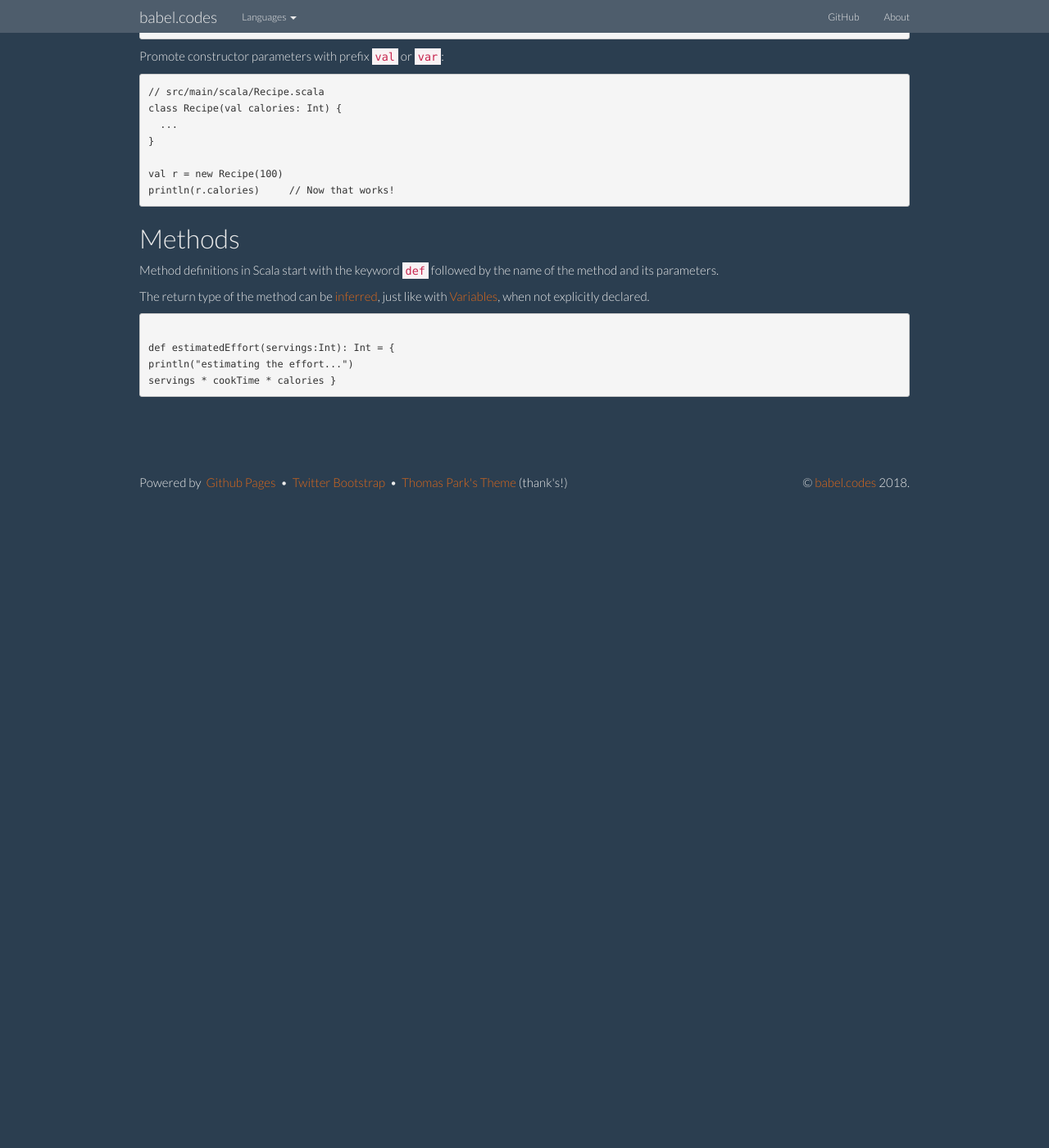
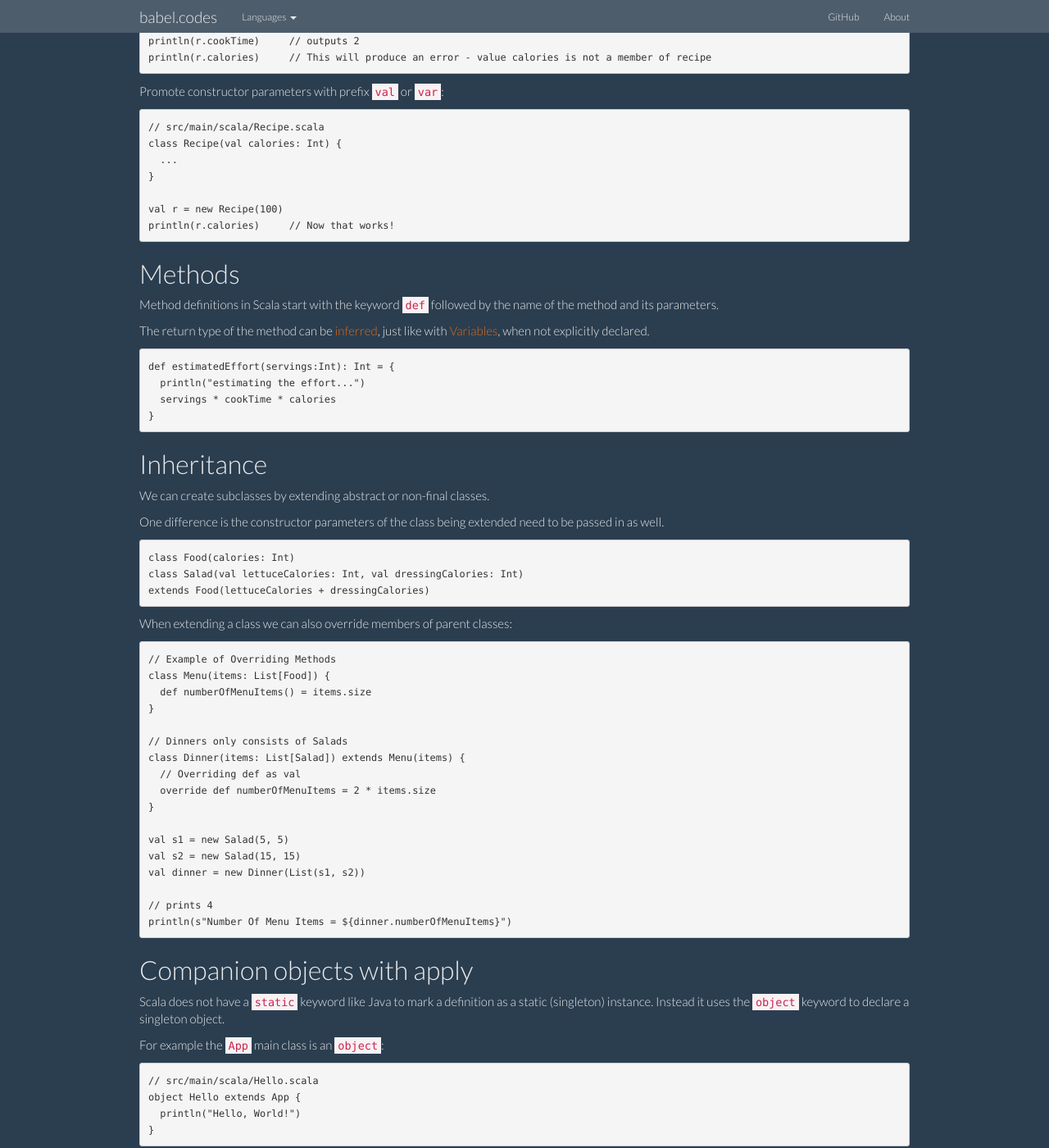
Before and after one commit to babelcodes/babelcodes.github.io, a Jekyll site: the page built from _languages/Scala/Class.md, in a window 1280 px wide and 1400 px high, scrolled down 983 px. Shown: the whole window at 82% size. Built offline with Jekyll 4.4.1, drawn with Linux system fonts in a browser that asks for light colours; nearby versions of some CDN libraries; before the commit the page ends 1613 px from its top, so only the background shows below that; some of the changed text lies outside the part shown.

Commit message:
#4 - Scala: class draft, companion objects.

```diff
--- a/_languages/Scala/Class.md
+++ b/_languages/Scala/Class.md
@@ -78,8 +78,76 @@
 
 The return type of the method can be [inferred](/functional/TypeInference), just like with [Variables](Variable), when not explicitly declared.
 
-<pre><code>
-def estimatedEffort(servings:Int): Int = {
-println("estimating the effort...")
-servings * cookTime * calories }
+<pre><code>def estimatedEffort(servings:Int): Int = {
+  println("estimating the effort...")
+  servings * cookTime * calories
+}
 </code></pre>
+
+
+## Inheritance
+
+We can create subclasses by extending abstract or non-final classes.
+
+One difference is the constructor parameters of the class being extended need to be passed in as well.
+
+<pre><code>class Food(calories: Int)
+class Salad(val lettuceCalories: Int, val dressingCalories: Int)
+extends Food(lettuceCalories + dressingCalories)
+</code></pre>
+
+When extending a class we can also override members of parent classes:
+
+<pre><code>// Example of Overriding Methods
+class Menu(items: List[Food]) {
+  def numberOfMenuItems() = items.size
+}
+
+// Dinners only consists of Salads
+class Dinner(items: List[Salad]) extends Menu(items) {
+  // Overriding def as val
+  override def numberOfMenuItems = 2 * items.size
+}
+
+val s1 = new Salad(5, 5)
+val s2 = new Salad(15, 15)
+val dinner = new Dinner(List(s1, s2))
+
+// prints 4
+println(s"Number Of Menu Items = ${dinner.numberOfMenuItems}")
+</code></pre>
+
+
+## Companion objects with apply
+
+Scala does not have a `static` keyword like Java to mark a definition as a static (singleton) instance. Instead it uses
+the `object` keyword to declare a singleton object.
+
+For example the `App` main class is an `object`:
+
+<pre><code>// src/main/scala/Hello.scala
+object Hello extends App {
+  println("Hello, World!")
+}
+</code></pre>
+
+Objects are commonly used:
+- for declaring constants
+- to hold factory methods for creating classes
+
+This last pattern is so common that Scala declares a special method definition for this, called `apply()`. It can be thought
+of like a default factory method that allows the object to be called like a method:
+
+<pre><code>// src/main/scala/Recipe.scala
+object Recipe {
+  def apply(calories :Int) = new Recipe(2 * calories)
+}
+
+val r1 = Recipe.apply(100) // This call refers to the Recipe object
+val r2 = Recipe(200)       // apply method is called by default
+println(r2.calories)       // outputs 400
+</code></pre>
+
+An object is considered a __companion object__ when it is declared in the same file as the class and shares the name and
+the package. Companion objects are used to hold the static definitions related to class but do not have any special relationship
+to a class.
```
Also changed, not shown: README.md.
